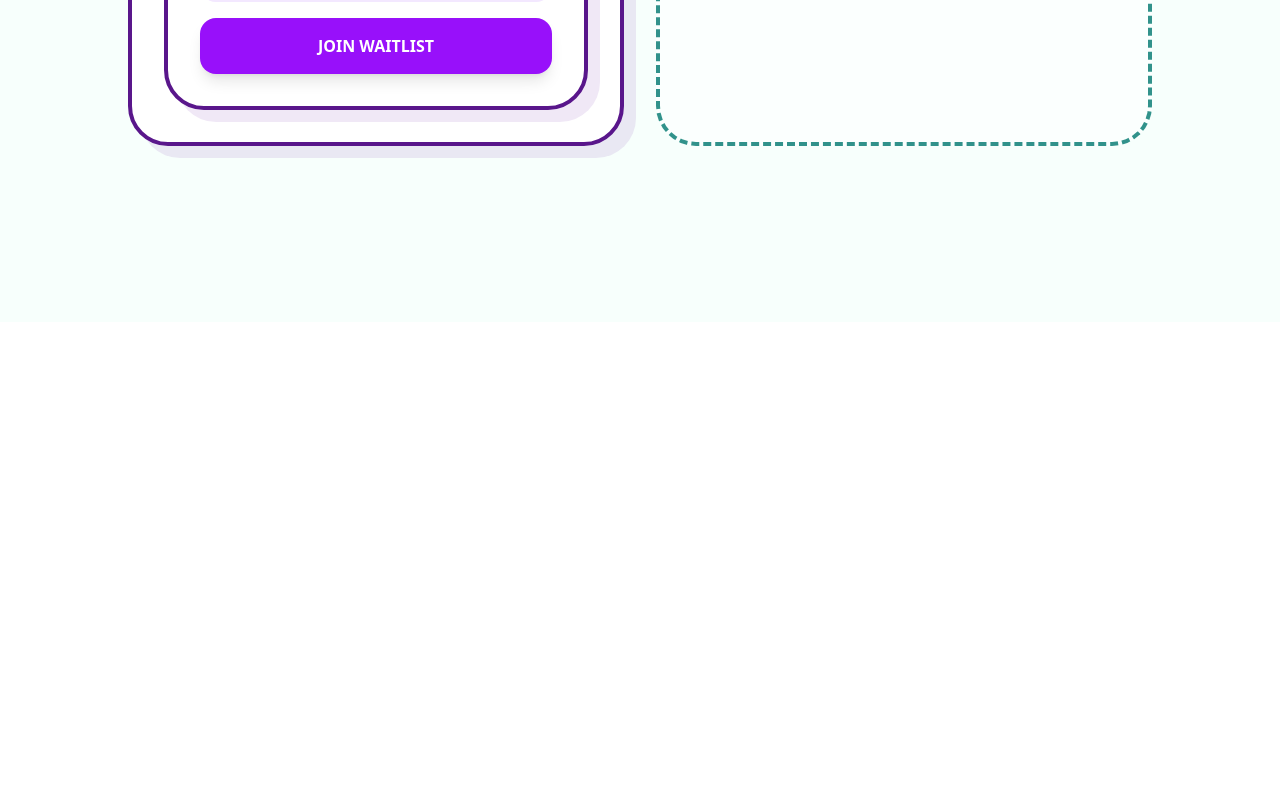
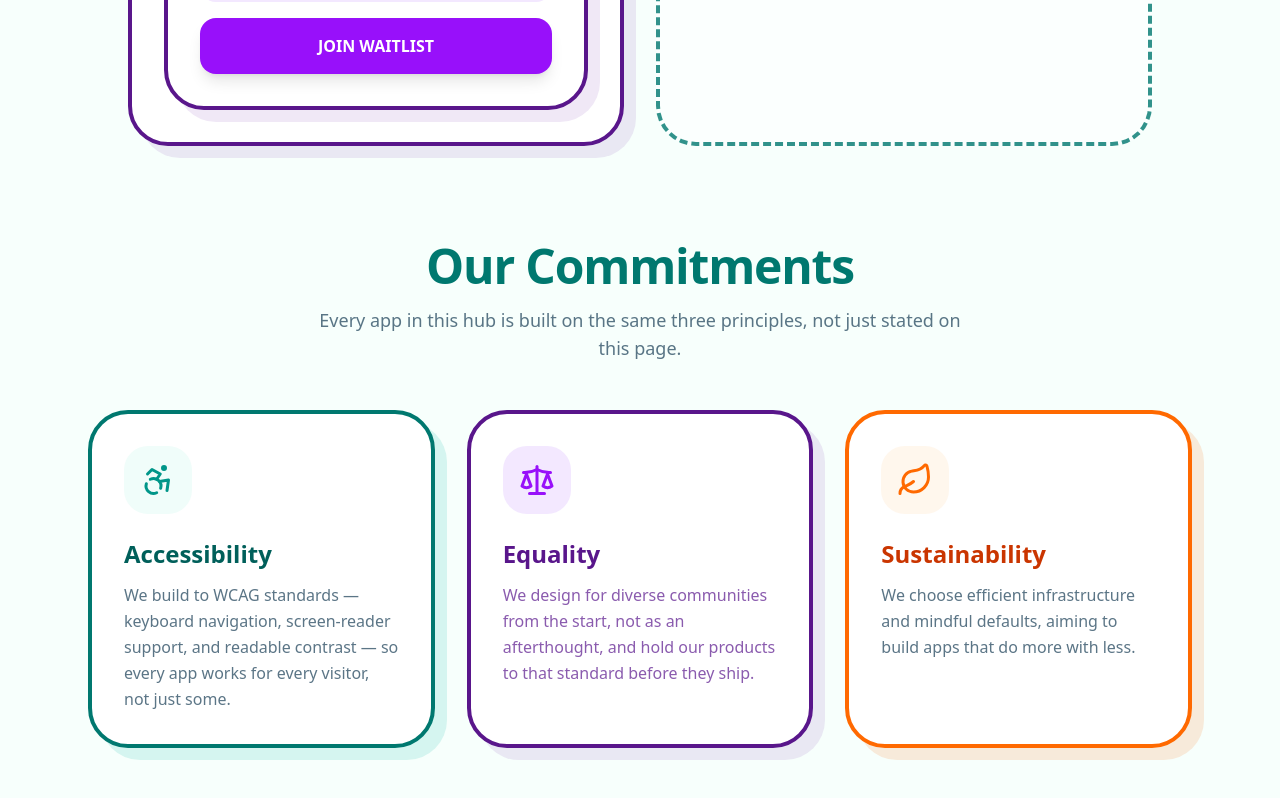
Before and after one commit to Sldwelle/homvations-site, a Next.js app: page / in a window 1280 px wide. Shown: the part 861-1659 px from the top of the page. Before the commit the page ends 1183 px from the top, so only its background shows below. Built offline with nearby package versions, Linux system fonts and the light colour scheme; no server answers.

Commit message:
Add Our Commitments section to hub homepage
Adds an accessibility/equality/sustainability values section below
the apps grid, in the existing teal/purple/orange visual style.

```diff
--- a/src/app/page.tsx
+++ b/src/app/page.tsx
@@ -2,7 +2,7 @@
 
 import React, { useEffect, useState } from 'react';
 import Auth from './components/Auth';
-import { Pizza, ArrowRight, Home, Rocket, Star, Heart, Lock } from 'lucide-react';
+import { Pizza, ArrowRight, Home, Rocket, Star, Heart, Lock, Accessibility, Scale, Leaf } from 'lucide-react';
 
 // Apps unlocked once a visitor submits the name/email form are remembered
 // here so they don't have to sign up again on every visit.
@@ -88,6 +88,53 @@ export default function HomvationsHub() {
         </div>
       </main>
 
+      {/* --- OUR COMMITMENTS --- */}
+      <section className="max-w-6xl mx-auto px-6 py-12">
+        <div className="text-center mb-12">
+          <h2 className="text-4xl md:text-5xl font-black mb-4 text-teal-700 tracking-tight">
+            Our Commitments
+          </h2>
+          <p className="text-lg text-[#153a52]/70 font-medium max-w-2xl mx-auto">
+            Every app in this hub is built on the same three principles, not just stated on this page.
+          </p>
+        </div>
+
+        <div className="grid grid-cols-1 md:grid-cols-3 gap-8 text-left">
+          <div className="bg-white border-4 border-teal-700 rounded-[2.5rem] p-8 shadow-[12px_12px_0px_0px_rgba(20,184,166,0.15)]">
+            <div className="bg-teal-50 text-teal-600 p-4 rounded-3xl w-fit mb-6">
+              <Accessibility size={36} />
+            </div>
+            <h3 className="text-2xl font-black mb-3 text-teal-800">Accessibility</h3>
+            <p className="text-[#153a52]/70 font-medium leading-relaxed">
+              We build to WCAG standards &mdash; keyboard navigation, screen-reader support, and readable
+              contrast &mdash; so every app works for every visitor, not just some.
+            </p>
+          </div>
+
+          <div className="bg-white border-4 border-purple-900 rounded-[2.5rem] p-8 shadow-[12px_12px_0px_0px_rgba(107,33,168,0.1)]">
+            <div className="bg-purple-100 text-purple-600 p-4 rounded-3xl w-fit mb-6">
+              <Scale size={36} />
+            </div>
+            <h3 className="text-2xl font-black mb-3 text-purple-900">Equality</h3>
+            <p className="text-purple-900/70 font-medium leading-relaxed">
+              We design for diverse communities from the start, not as an afterthought, and hold our
+              products to that standard before they ship.
+            </p>
+          </div>
+
+          <div className="bg-white border-4 border-orange-500 rounded-[2.5rem] p-8 shadow-[12px_12px_0px_0px_rgba(249,115,22,0.15)]">
+            <div className="bg-orange-50 text-orange-500 p-4 rounded-3xl w-fit mb-6">
+              <Leaf size={36} />
+            </div>
+            <h3 className="text-2xl font-black mb-3 text-orange-700">Sustainability</h3>
+            <p className="text-[#153a52]/70 font-medium leading-relaxed">
+              We choose efficient infrastructure and mindful defaults, aiming to build apps that do
+              more with less.
+            </p>
+          </div>
+        </div>
+      </section>
+
       <div className="fixed top-20 right-[10%] -z-10 text-orange-200 rotate-12 opacity-50"><Heart size={120} /></div>
       <div className="fixed bottom-40 left-[5%] -z-10 text-purple-200 -rotate-12 opacity-50"><Star size={80} /></div>
     </div>
```
